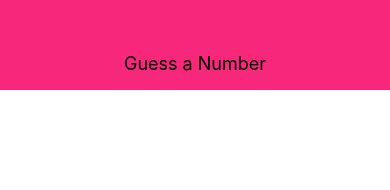
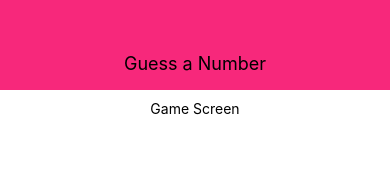
Before and after one commit to yashjsalian23/guessNumberGame, a React Native app: screen / in a window 390 px wide. Shown: the top 190 px of the page. Built offline with nearby package versions, Linux system fonts and the light colour scheme.

Commit message:
added start screen component (basic)

```diff
--- a/App.js
+++ b/App.js
@@ -3,11 +3,13 @@
 import { View, StyleSheet } from 'react-native';
 
 import Header from './components/Header';
+import StartGameScreen from './components/StartGameScreen';
 
 export default function App() {
   return (
     <View style={styles.screen}>
       <Header title="Guess a Number" />
+      <StartGameScreen />
     </View>
   );
 }
--- /dev/null
+++ b/components/StartGameScreen.js
@@ -0,0 +1,20 @@
+import React from 'react';
+import { View, Text, StyleSheet } from 'react-native';
+
+const StartGameScreen = () => {
+    return (
+        <View style={styles.screen}>
+            <Text>Game Screen</Text>
+        </View>
+    );
+};
+
+const styles = StyleSheet.create({
+    screen: {
+        flex: 1,
+        padding: 10,
+        alignItems: "center"
+    }
+});
+
+export default StartGameScreen;
```
